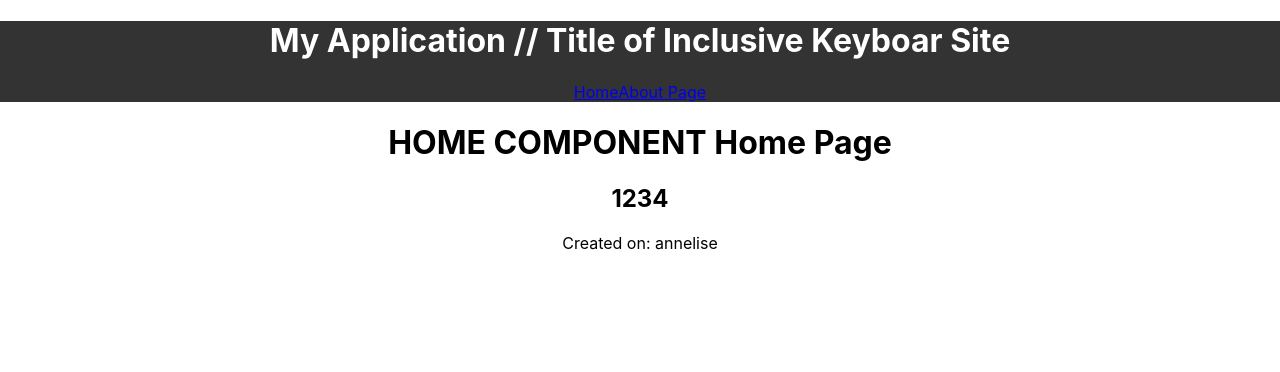
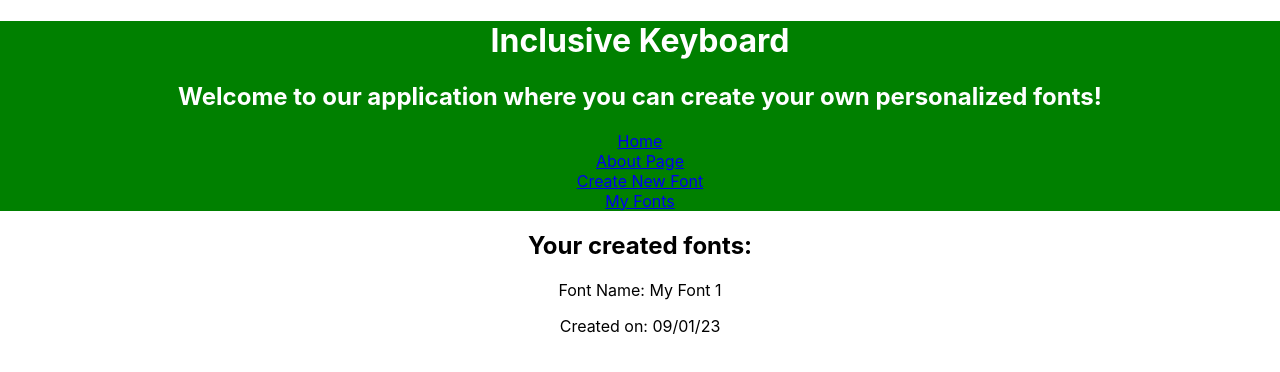
Before and after one commit to Annelisebx/capstone_annelise, a React (Create React App) app: page / in a window 1280 px wide. Shown: the top 372 px of the page. Built offline with nearby package versions, Linux system fonts and the light colour scheme; data requests are answered from the project's data file.

Commit message:
Navbar and title updates

```diff
--- a/src/FontList.js
+++ b/src/FontList.js
@@ -10,7 +10,7 @@ const FontList = (props) => {
         <div className="fontList">
             {fonts.map((font) => (
                 <div className="fontPreview" key={font.id}>
-                    <h2>{ font.name }</h2>
+                    <p>Font Name: { font.name }</p>
                     <p> Created on: { font.date_created }</p>
                 </div>
             ))}
--- a/src/components/Home.js
+++ b/src/components/Home.js
@@ -4,7 +4,7 @@ import FontList from '../FontList';
 
 const Home = () => {
   const[fonts, setFonts] = useState([
-    { name: '1234', user: 'new1', date_created: 'annelise', id: 3}
+    { name: 'My Font 1', user: 'Annelise', date_created: '09/01/23', id: 3}
   ]);
 
   const handleDelete = (id) => {
@@ -25,8 +25,8 @@ const Home = () => {
 
     return (
         <div className="home">
-            <h1>HOME COMPONENT Home Page</h1>
-           { fonts && <FontList fonts={fonts} title="All Fonts Here" handleDelete={handleDelete} /> }
+            <h2>Your created fonts:</h2>
+           { fonts && <FontList fonts={fonts} title="AllFonts" handleDelete={handleDelete} /> }
         </div>
     );
 }
--- a/src/components/NavBar.js
+++ b/src/components/NavBar.js
@@ -5,10 +5,16 @@ import About from './About';
 const Navbar = () => {
   return (
     <div className="navbar">
-      <h1>My Application // Title of Inclusive Keyboar Site</h1>
+      <h1>Inclusive Keyboard</h1>
+      <h2>Welcome to our application where you can create your own personalized fonts!</h2>
       <div className="links">
         <a href="/">Home</a>
+        <br></br>
         <a href="/About">About Page</a>
+        <br/>
+        <a href="/create">Create New Font</a>
+        <br/>
+        <a href="/myFonts">My Fonts</a>
       </div>
 
     </div>
--- a/src/components/Navbar.css
+++ b/src/components/Navbar.css
@@ -1,6 +1,6 @@
 /* Navbar.css */
 .navbar {
-    background-color: #333;
+    background-color: green;
     color: #fff;
   }
 
```
